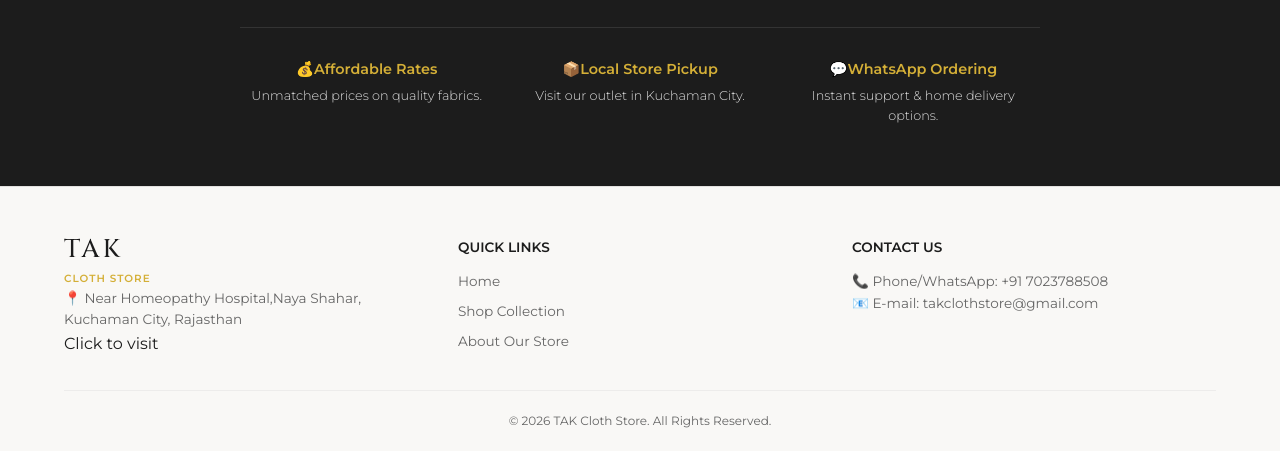
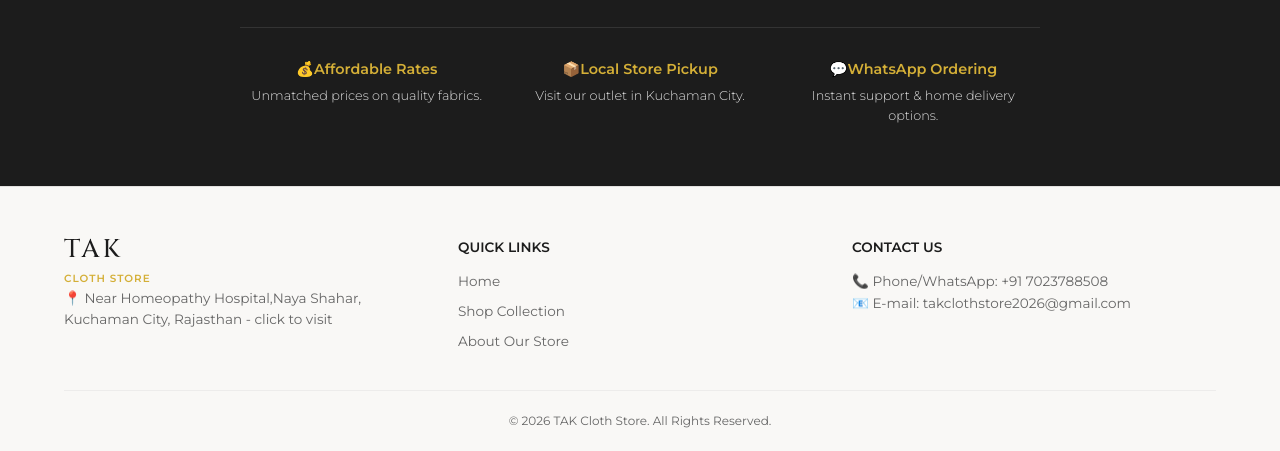
Before and after one commit to wasimxy12-cmd/TakClothStore, a plain HTML site: page index.html in a window 1280 px wide. Shown: the part 3229-3680 px from the top of the page. Drawn offline with Linux system fonts and the light colour scheme; files whose address does not match are found by name.

Commit message:
Map Link Updated

```diff
--- a/index.html
+++ b/index.html
@@ -123,8 +123,8 @@
             <div class="footer-col">
                 <div class="brand-title footer-logo">TAK</div>
                 <div class="brand-sub footer-sub">Cloth Store</div>
-                <p>📍 Near Homeopathy Hospital,Naya Shahar, Kuchaman City, Rajasthan</p>
-                <a href="https://maps.app.goo.gl/rerm8U2Pn1CdSpx28" target="_blank">Click to visit</a>
+
+                <a href="https://maps.app.goo.gl/rerm8U2Pn1CdSpx28" target="_blank"><p>📍 Near Homeopathy Hospital,Naya Shahar, Kuchaman City, Rajasthan - click to visit</p></a>
             </div>
             <div class="footer-col">
                 <h4>Quick Links</h4>
@@ -137,7 +137,7 @@
             <div class="footer-col">
                 <h4>Contact Us</h4>
                 <p>📞 Phone/WhatsApp: +91 7023788508</p>
-                <p>📧 E-mail: takclothstore@gmail.com</p>
+                <p>📧 E-mail: takclothstore2026@gmail.com</p>
             </div>
         </div>
         <div class="footer-bottom">
```
